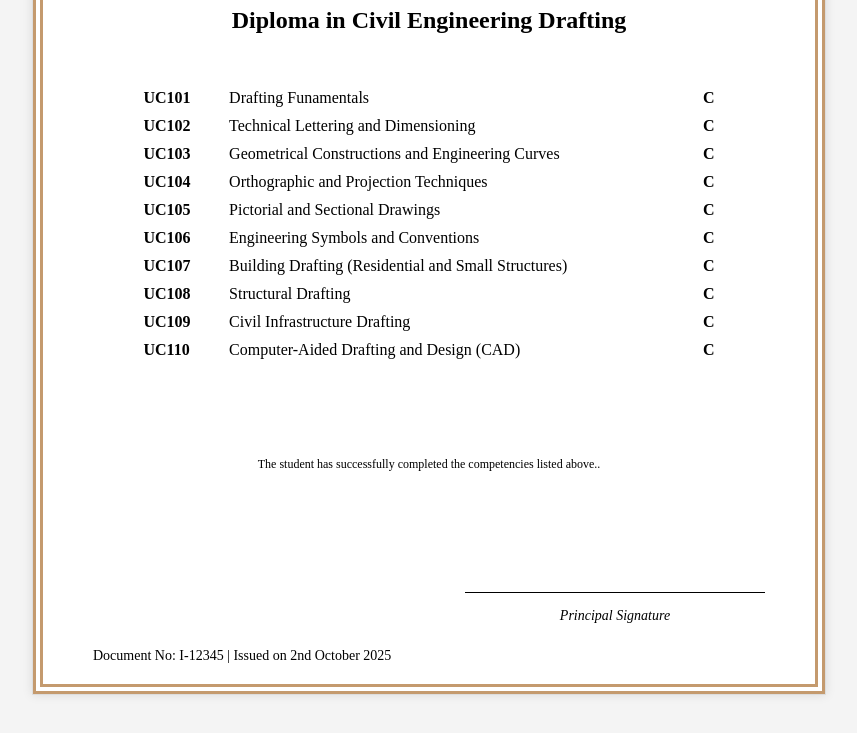
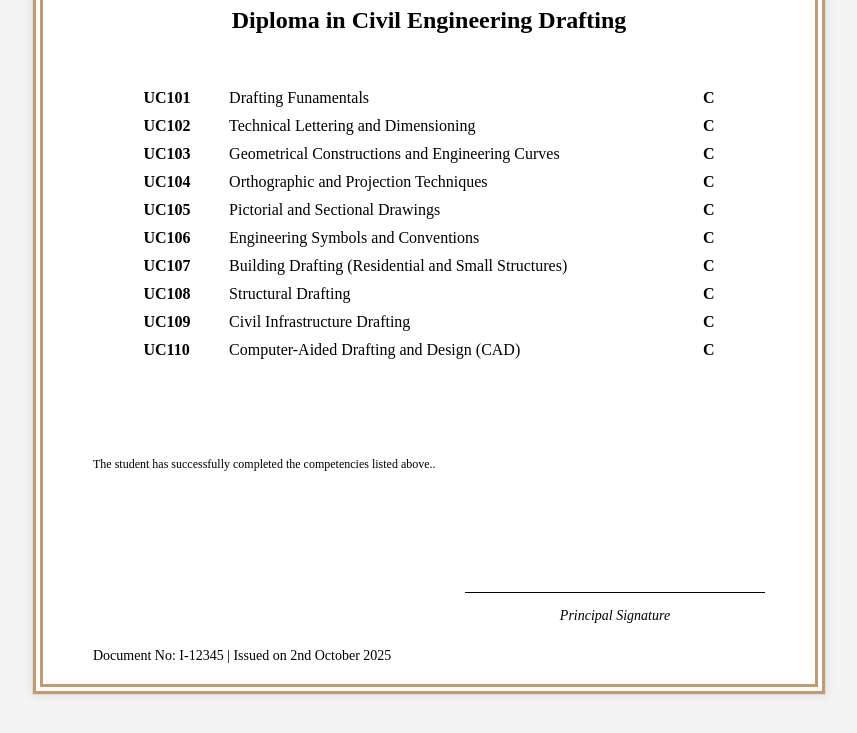
Before and after one commit to sadeed-act/transcript, a plain HTML site: page index.html in a window 1280 px wide. Shown: the part 528-1261 px from the top of the page, without its empty margins (211-1068 px from the left). Drawn offline with Linux system fonts and the light colour scheme.

Commit message:
Update index.html

```diff
--- a/index.html
+++ b/index.html
@@ -157,7 +157,7 @@
         .course-name { width: 70%; }
         .grade-column { width: 15%; text-align: right; font-weight: bold; }
 
-        .footer-note { font-size: 12px; text-align: center; margin-bottom: 120px; }
+        .footer-note { font-size: 12px; text-align: left; margin-bottom: 120px; }
 
         /* Signature Section (Transcript) - CORRECTED FOR RIGHT ALIGNMENT */
         .signature-section-transcript {
```
